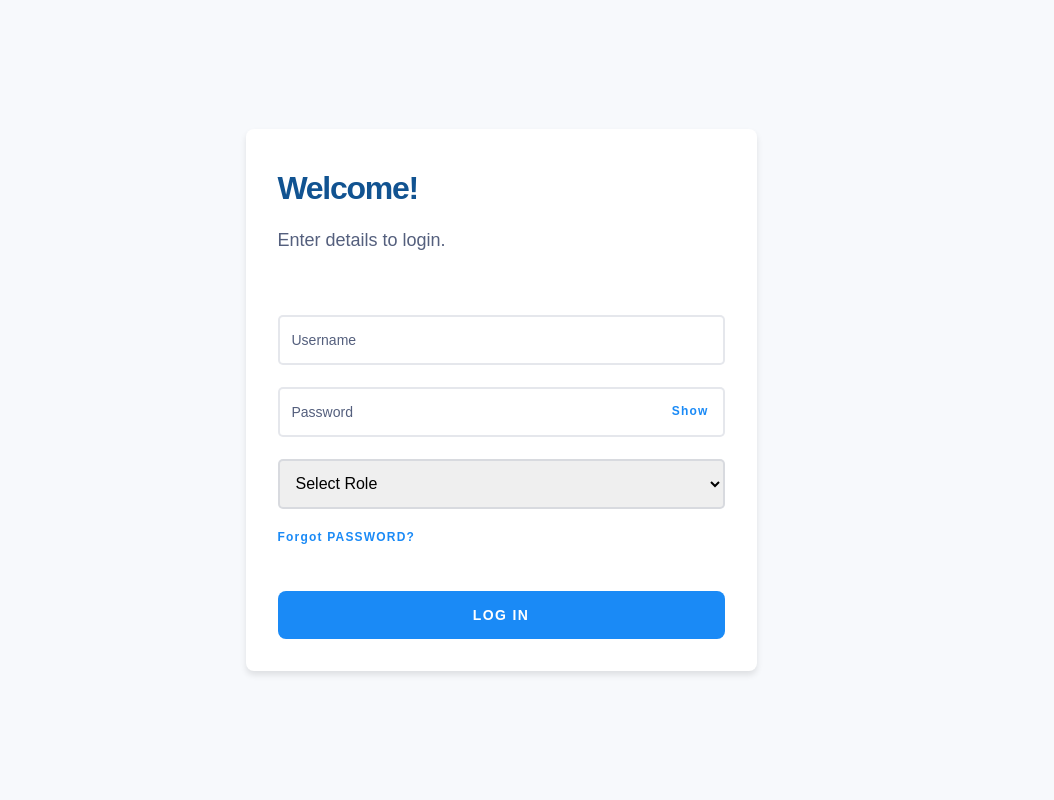
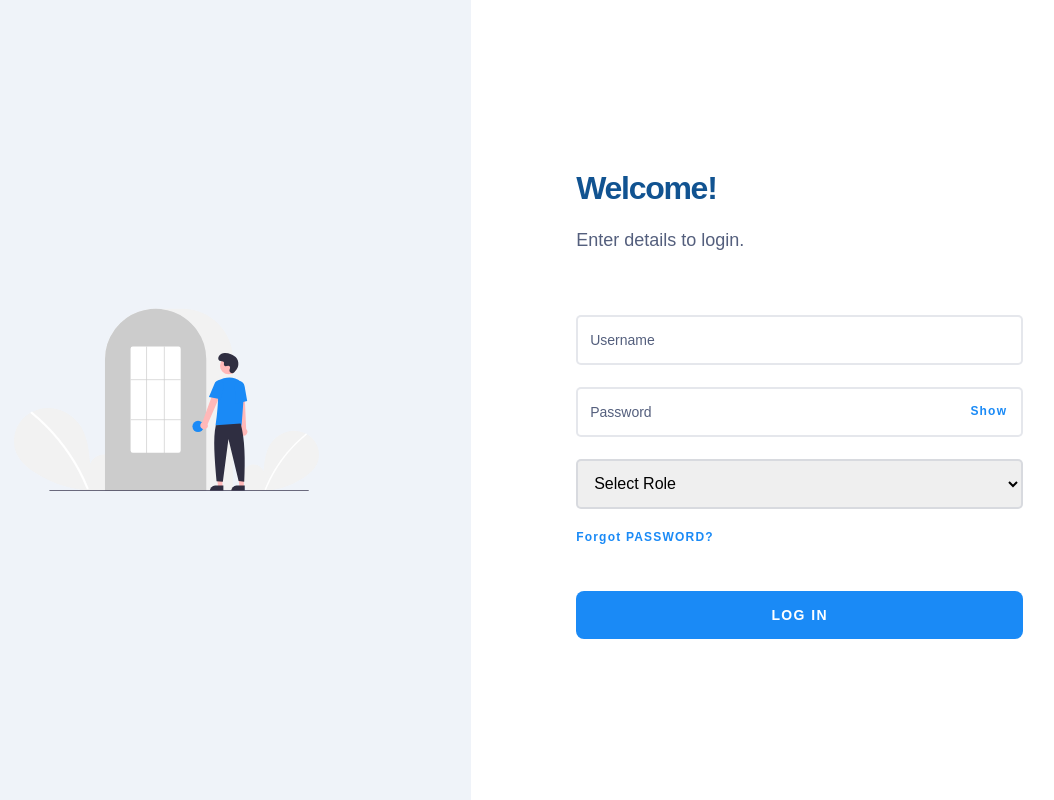
Before and after one commit to Victor-udenna/multi-user-login-system, a Next.js app: page / in a window 1280 px wide. Shown: the whole page, without its empty margins (139-1193 px from the left). Built offline with nearby package versions, Linux system fonts and the light colour scheme.

Commit message:
feat(onboarding) login page additional style

```diff
--- a/src/Components/atom/Image.tsx
+++ b/src/Components/atom/Image.tsx
@@ -4,8 +4,8 @@ import Image, { StaticImageData } from 'next/image';
 interface ImageProps {
   src: string | StaticImageData;
   alt: string;
-  width: number;
-  height: number;
+  width?: number;
+  height?: number;
   className?: string;
   unOptimized?: boolean;
   onClick?: () => void;
--- a/src/Components/organism/LoginForm/LoginFormStyle.scss
+++ b/src/Components/organism/LoginForm/LoginFormStyle.scss
@@ -9,7 +9,7 @@
   flex-direction: column;
   padding: 32px;
   background-color: white;
-  box-shadow: 0 4px 6px rgba(0, 0, 0, 0.1);
+  // box-shadow: 0 4px 6px rgba(0, 0, 0, 0.1);
 }
 
 .login-form__text-container {
--- a/src/Components/organism/SideBar/SideBarStyle.scss
+++ b/src/Components/organism/SideBar/SideBarStyle.scss
@@ -20,7 +20,7 @@
 
   &__nav-header {
     font-size: 1.1rem;
-    margin-bottom: 10px;
+    margin-bottom: 18px;
   }
 
   &__nav-list {
@@ -29,7 +29,7 @@
   }
 
   &__nav-item {
-    margin-bottom: 10px;
+    margin-bottom: 32px;
     a {
       color: inherit;
       text-decoration: none;
--- a/src/Components/template/LoginTemplate/LoginTemplate.tsx
+++ b/src/Components/template/LoginTemplate/LoginTemplate.tsx
@@ -1,9 +1,14 @@
+import ImageAtom from '@/Components/atom/Image';
 import './LoginTemplateStyle.scss';
 import LoginForm from '@/Components/organism/LoginForm/LoginForm';
+import loginImg from '@/assets/login-template.svg';
 
 export default function LoginTemplate() {
   return (
     <div className="login-template">
+      <div className="login-template__poster">
+        <ImageAtom alt={'login template image'} src={loginImg} className="login-template__poster" />
+      </div>
       <LoginForm />
     </div>
   );
--- a/src/Components/template/LoginTemplate/LoginTemplateStyle.scss
+++ b/src/Components/template/LoginTemplate/LoginTemplateStyle.scss
@@ -1,9 +1,22 @@
 .login-template {
   display: flex;
   align-items: center;
+  height: 100dvh;
+  padding: 0px 60px 0px 0px;
+  width: 100%;
+  background-color: white;
+  gap: 6%;
+}
+
+.login-template__poster {
+  width: 50%;
+  height: 100%;
+  background-color: #eff3f9;
+  display: flex;
+  align-items: center;
   justify-content: center;
-  height: 100dvh;
-  width: 100%;
-  flex-direction: column;
-  background-color: #5677ba0c;
+
+  img {
+    width: 50%;
+  }
 }
```
Also changed, not shown: src/assets/login-template.svg (added), 1 other file (tests, documents, lock files or other folders).
